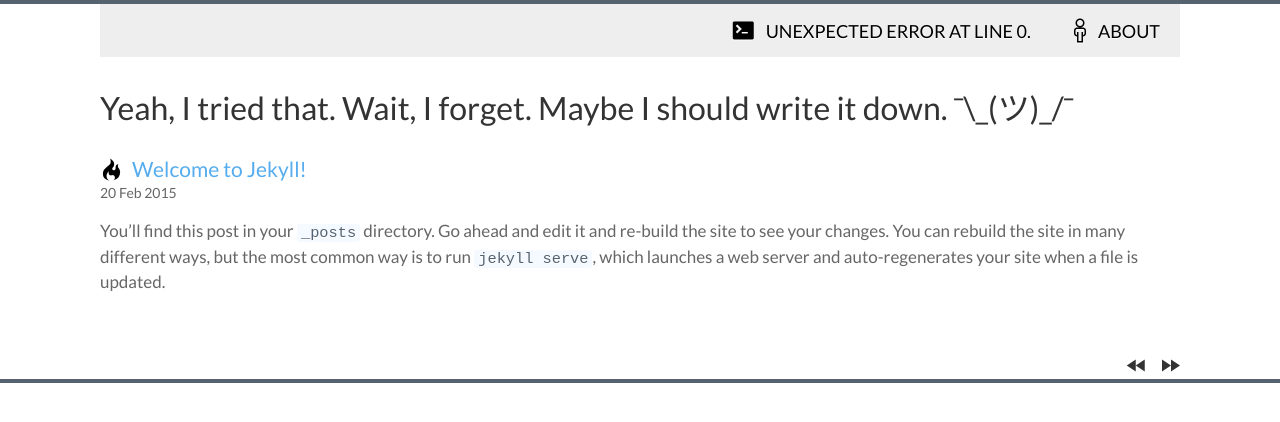
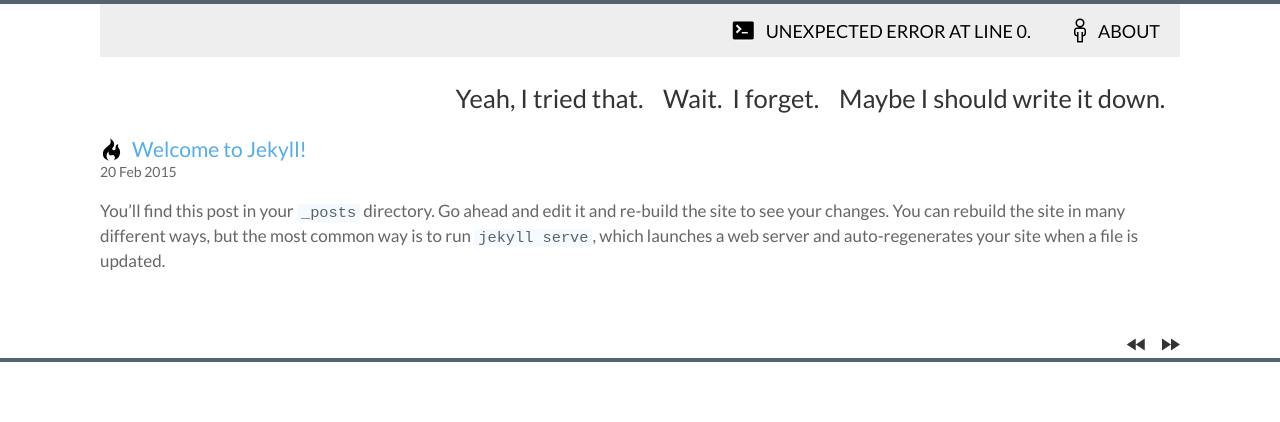
Before and after one commit to rdnewman/rdnewman.github.io, a Jekyll site: the page built from index.html, in a window 1280 px wide. Shown: the top 422 px of the page. Built offline with Jekyll 4.4.1, drawn with Linux system fonts in a browser that asks for light colours; the list of posts is cut into pages by our own code.

Commit message:
settled on basic look

```diff
--- a/_config.yml
+++ b/_config.yml
@@ -3,8 +3,9 @@ name: Test Name
 title: Unexpected error at line 0.
 description: Unexpected error at line 0.
 intro: > # this means to ignore newlines until next setting.
-  Yeah, I tried that. Wait, I forget.
-  Maybe I should write it down.  ¯\_(ツ)_/¯
+  Yeah, I tried that.&nbsp;&nbsp;&nbsp;
+  Wait.&nbsp;&nbsp;I forget.&nbsp;&nbsp;&nbsp;
+  Maybe I should write it down.&nbsp;&nbsp;&nbsp;
 logo:     logo.png
 paginate: 8
 
--- a/_sass/base.scss
+++ b/_sass/base.scss
@@ -1,6 +1,6 @@
-/*----------------------------------------------------------------------------
-  Global Reset
-----------------------------------------------------------------------------*/
+//***************
+// Global Reset
+//***************
 
 * {
   padding:0;
@@ -27,9 +27,9 @@ a img{ border:none; }
 .clearfix { display:inline-block; }
 .clearfix { display: block; }
 
-/*----------------------------------------------------------------------------
-  Main Layout
-----------------------------------------------------------------------------*/
+//***************
+// Main Layout
+//***************
 
 body {
   font-family: "Lato", Arial, sans-serif;
@@ -135,9 +135,9 @@ ul.nav li.logo a {
   box-shadow: 0 1px 0 rgba(255,255,255,1.0);
 }
 
-/*------------------------------------------------------------------------------
-  Home Page
-------------------------------------------------------------------------------*/
+//***************
+// Home Page
+//***************
 
 .listing .post {
   margin: 60px 0;
@@ -216,9 +216,9 @@ ul.nav li.logo a {
   }
 }
 
-/*------------------------------------------------------------------------------
-  Post Styles
-------------------------------------------------------------------------------*/
+//***************
+// Post Styles
+//***************
 
 p.date {
   color: #aaa;
@@ -227,10 +227,10 @@ p.date {
 
 p.intro {
   font-family: 'Lato', sans-serif;
-  font-size: 32px;
+  font-size: 1.5em; //px;
   line-height: 1.2;
-  text-align: justify;
-  font-weight: lighter;
+  text-align: right;
+  font-weight: light;
 }
 @media only screen and (max-width: 520px) {
   p.intro {
@@ -386,9 +386,10 @@ img {
 p > a > img {
   max-width: 100%;
 }
-/*----------------------------------------------------------------------------
-  Follow Box
-----------------------------------------------------------------------------*/
+
+//***************
+// Follow Box
+//***************
 
 .keep-in-touch {
   text-align: right;
@@ -414,9 +415,9 @@ p > a > img {
   }
 }
 
-/*----------------------------------------------------------------------------
-  Code Styles
-----------------------------------------------------------------------------*/
+//***************
+// Code Styles
+//***************
 
 pre {
   margin: 16px 0;
@@ -483,9 +484,9 @@ code.html span.doctype {
   color: #D7FF80;
 }
 
-/*----------------------------------------------------------------------------
-  Default Pygments Styles
-----------------------------------------------------------------------------*/
+//*************************
+// Default Pygments Styles
+//*************************
 
 .highlight .c { color: #999988; font-style: italic } /* Comment */
 .highlight .err { color: #a61717; background-color: #e3d2d2 } /* Error */
@@ -547,4 +548,4 @@ code.html span.doctype {
 .highlight .vi { color: #008080 } /* Name.Variable.Instance */
 .highlight .il { color: #009999 } /* Literal.Number.Integer.Long */
 
-/* @end */
+// @end
```
Also changed, not shown: _sass/octicons.scss (+3 -6 lines).
